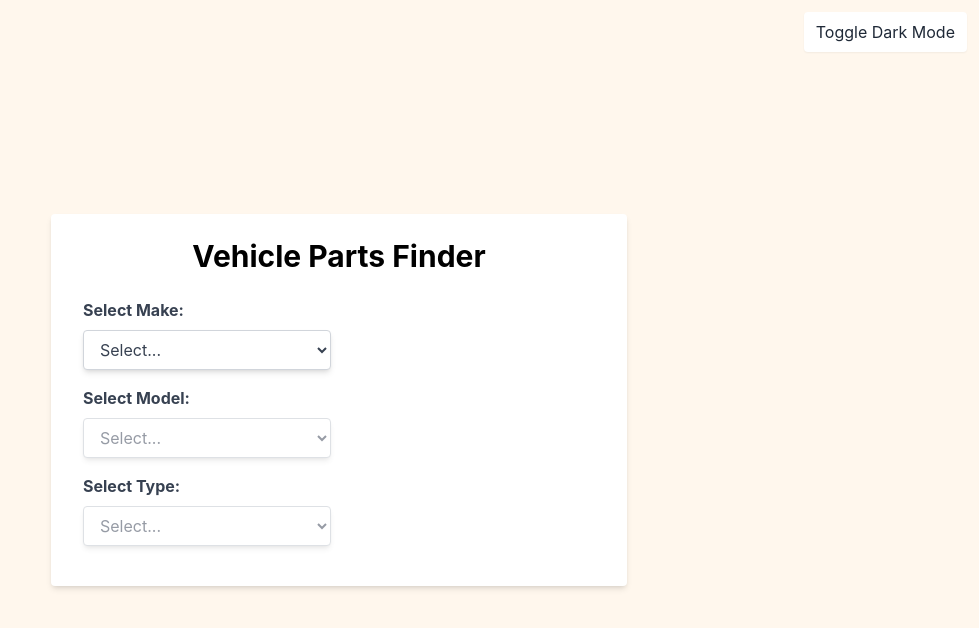
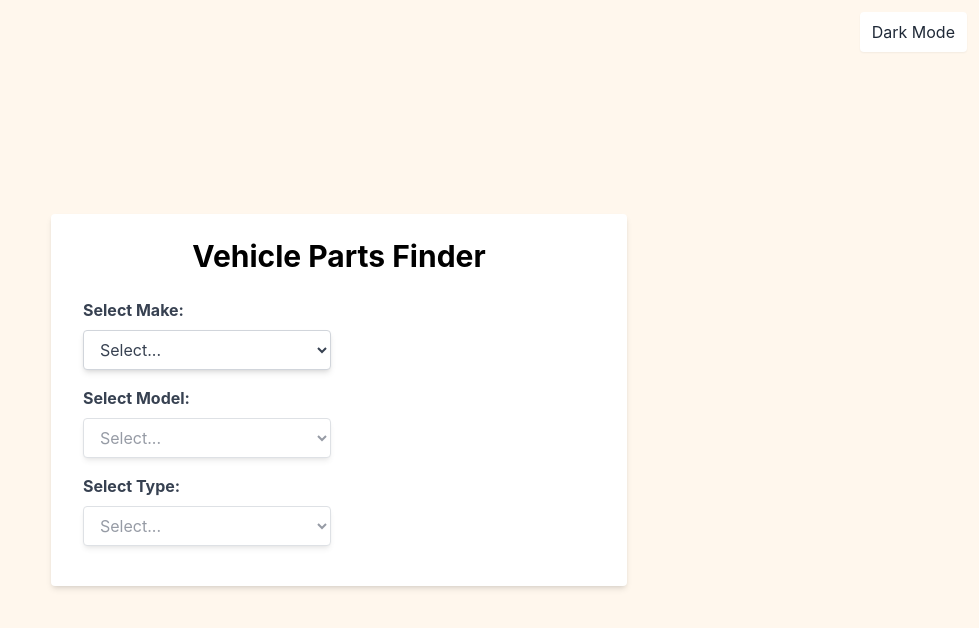
Before and after one commit to PhiPhiPham/Vehicle-Data-Webpage, a React (Create React App) app in the folder client/: page / in a window 1280 px wide. Shown: the top 628 px of the page, without its empty margins (301-1280 px from the left). Built offline with nearby package versions, Linux system fonts and the light colour scheme.

Commit message:
Added toggle dark mode component

```diff
--- a/client/src/components/darkModeToggle.js
+++ b/client/src/components/darkModeToggle.js
@@ -22,7 +22,7 @@ const DarkModeToggle = () => {
       onClick={toggleDarkMode}
       className="px-3 py-2 m-3 shadow-sm absolute top-0 right-0 rounded bg-white dark:bg-neutral-800 text-gray-800 dark:text-slate-100"
     >
-      Toggle Dark Mode
+      { isDarkMode ? "Light Mode" : "Dark Mode"}
     </button>
   );
 };
```
